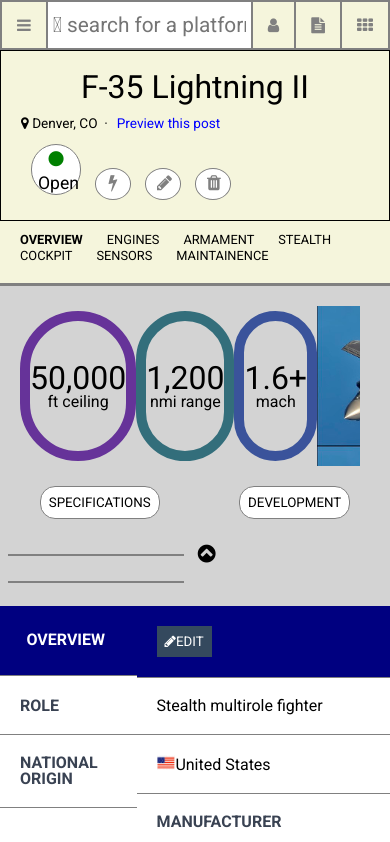
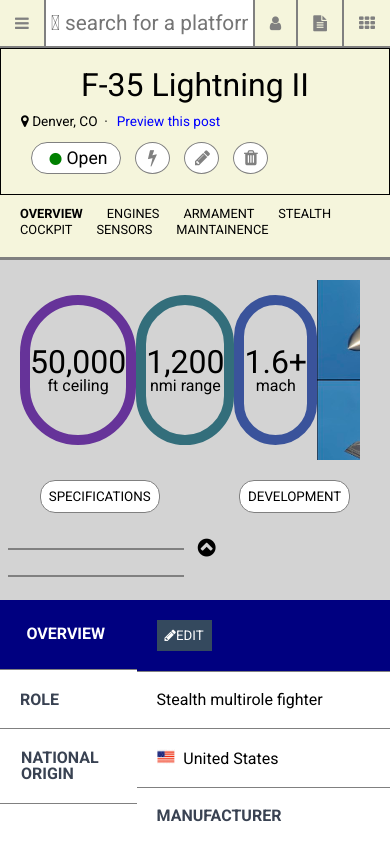
Before and after one commit to brucekchung/bc-static-comp3, a plain HTML site: page index.html in a window 390 px wide. Shown: the top 842 px of the page. Drawn offline with Linux system fonts and the light colour scheme.

Commit message:
Add all obvious css changes, ready to media query

```diff
--- a/index.html
+++ b/index.html
@@ -131,8 +131,8 @@
           </dd>
           <dt>ROLE</dt>
           <dd>Stealth multirole fighter</dd>
-          <dt>NATIONAL ORIGIN</dt>
-          <dd><img class="flag" src="images/us-flag.jpg" alt="us-flag">United States</dd>
+          <dt class="align2">NATIONAL ORIGIN</dt>
+          <dd><img class="flag" src="images/us-flag.jpg" alt="us-flag">&nbsp United States</dd>
           <dt>MANUFACTURER</dt>
           <dd>Lockheed Martin Aeronautics</dd>
           <dt>FIRST FLIGHT</dt>
--- a/style.css
+++ b/style.css
@@ -118,7 +118,7 @@ button {
 
 .topbar {
   width: 100%;
-  border: 2px solid grey;
+  border-bottom: 2px solid grey;
   display: flex;
 }
 
@@ -177,13 +177,22 @@ header {
 .quad-icons button {
   border-radius: 100%;
   font-size: 1.1em;
-  width: 36px;
+  width: 35px;
   margin-left: 10px;
+  padding: 5px;
 }
 
 .quad-icons .oval-button {
-  width: 50px;
+  width: 90px;
   border-radius: 30px;
+}
+
+.fa-pencil {
+  margin: none;
+}
+
+.quad-icons .oval-button i {
+  font-size: .8em;
 }
 
 .center-content {
@@ -194,6 +203,7 @@ header {
 .quad-icons i {
   color: grey;
   margin: 5px;
+  display: inline;
 }
 
 .fa-circle {
@@ -254,12 +264,12 @@ li {
 }
 
 .main-image {
-  height: 160px;
-  width: 300px;
+  height: 180px;
+  width: 400px;
   background-image: url("images/f35.jpg");
   background-size: cover;
   background-repeat: none;
-  background-position: 0 -20px;
+  background-position: 0 -80px;
   margin-right: 10px;
 }
 
@@ -357,6 +367,10 @@ dd {
   padding: 26.5px;
 }
 
+.align2 {
+  padding: 21px;
+}
+
 .bottom-buttons {
   display: flex;
   flex-direction: column;
@@ -449,10 +463,6 @@ dd {
     display: none;
   }
 
-  .topbar {
-
-  }
-
   .quad-icons {
     display: block;
     position: static;
```
